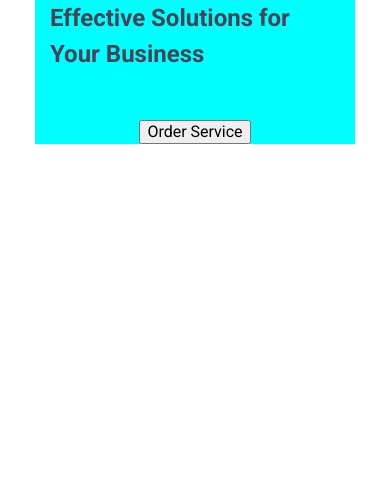
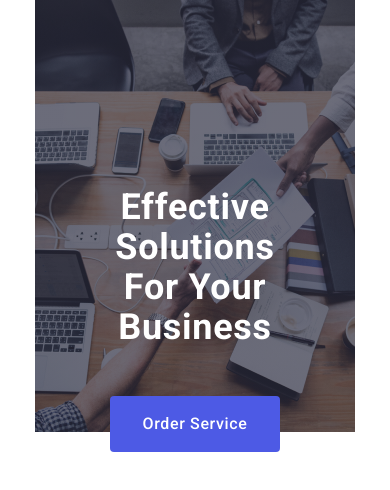
Before and after one commit to imyroslav/goit-markup-hw-06, a plain HTML site: page index.html in a window 390 px wide. Drawn offline with nearby package versions, Linux system fonts and the light colour scheme.

Commit message:
hw6-mobile-hero-title

```diff
--- a/css/styles-backup.css
+++ b/css/styles-backup.css
@@ -236,7 +236,7 @@ a {
     background-color: #2E2F42;
     background-repeat: no-repeat;
     background-position: center;
-    padding-top: 188px;
+    padding-top: 77px;
     padding-bottom: 188px;
     max-width: 1440px;
     margin: 0 auto;
--- a/css/styles.css
+++ b/css/styles.css
@@ -61,7 +61,6 @@ a {
     padding-right: 15px;
     margin-left: auto;
     margin-right: auto;
-    background-color: aqua;
 
 }
 
@@ -99,7 +98,7 @@ a {
     stroke: #2F2F37;
 }
 
-/* ----section 1----- */
+/* ---------------section 1-------------- */
 
 .div-title {
     display: flex;
@@ -107,6 +106,68 @@ a {
     justify-content: center;
     align-items: center;
     gap: 48px;
+}
+
+.section-first {
+    background-image: linear-gradient(
+        to bottom,
+        rgba(46, 47, 66, 0.7),
+        rgba(46, 47, 66, 0.7)
+        ),
+        url("../images/mobile/m-hero/office.jpg");
+        background-size: cover;
+    background-color: #2E2F42;
+    background-repeat: no-repeat;
+    background-position: center;
+    padding-top: 188px;
+    padding-bottom: 188px;
+    max-width: 320px;
+    max-height: 432px;
+    margin: 0 auto;
+}
+
+.page-title {
+    display: flex;
+    align-items: center;
+    justify-content: center;
+    text-wrap: wrap;
+    width: 288px;
+    height: 160px;
+    padding: 0 44px;
+    flex-shrink: 0;
+    color: #FFF;
+    font-size: 36px;
+    font-weight: 700;
+    line-height: 1.11;
+    letter-spacing: 0.02em;
+    text-transform: capitalize;
+    text-align: center;
+}
+
+.button {
+    cursor: pointer;
+    color: #FFF;
+    font-weight: 500;
+    line-height: 1.5;
+    letter-spacing: 0.64px;
+    background: #4D5AE5;
+    display: inline-flex;
+    padding: 16px 32px;
+    align-items: flex-start;
+    gap: 10px;
+    min-width: 169px;
+    min-height: 56px;
+    border: none;
+    border-radius: 4px;
+    transition: background-color 250ms cubic-bezier(0.4, 0, 0.2, 1);
+}
+
+.button:hover {
+    background: #404BBF;
+}
+
+.button:focus {
+    background: #404BBF;
 }
 
 /* ====================== TABLET =========================== */
```
